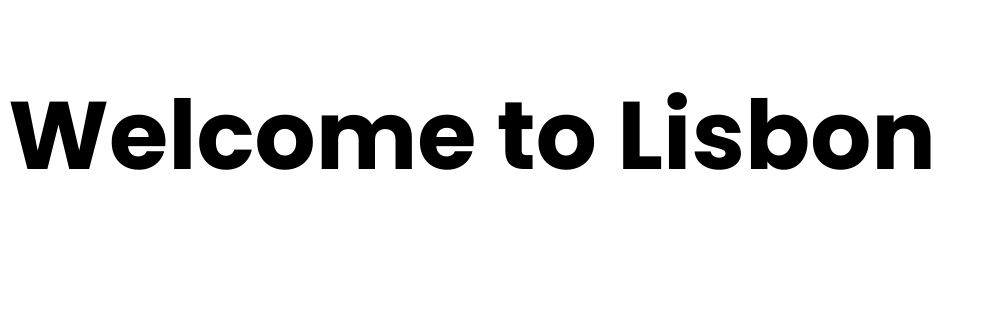
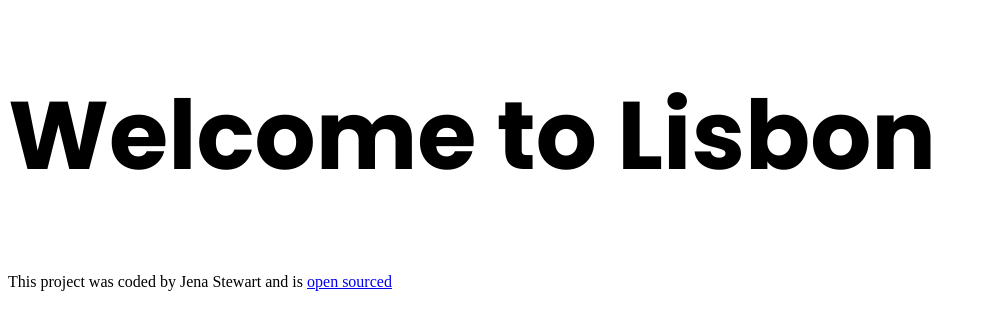
Before and after one commit to jenastewart/Travel-Project, a plain HTML site: page index.html in a window 1280 px wide. Shown: the whole page, without its empty margins (0-986 px from the left). Drawn offline with Linux system fonts and the light colour scheme.

Commit message:
Added photo file and link to GitHub repo

```diff
--- a/index.html
+++ b/index.html
@@ -6,13 +6,19 @@
     <link rel="preconnect" href="https://fonts.googleapis.com" />
     <link rel="preconnect" href="https://fonts.gstatic.com" crossorigin />
     <link
-    href="https://fonts.googleapis.com/css2?family=Poppins:ital,wght@0,100;0,200;0,300;0,400;0,500;0,600;0,700;0,800;0,900;1,100;1,200;1,300;1,400;1,500;1,600;1,700;1,800;1,900&display=swap"
-    rel="stylesheet"
+      href="https://fonts.googleapis.com/css2?family=Poppins:ital,wght@0,100;0,200;0,300;0,400;0,500;0,600;0,700;0,800;0,900;1,100;1,200;1,300;1,400;1,500;1,600;1,700;1,800;1,900&display=swap"
+      rel="stylesheet"
     />
     <link rel="stylesheet" href="src/styles.css" />
     <title>Welcome to Lisbon</title>
   </head>
   <body>
     <h1>Welcome to Lisbon</h1>
+    <footer>
+      This project was coded by Jena Stewart and is
+      <a href="https://github.com/jenastewart/Travel-Project" target="_blank"
+        >open sourced</a
+      >
+    </footer>
   </body>
 </html>
```
Also changed, not shown: 1 other file.
